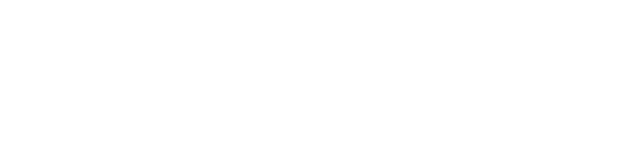
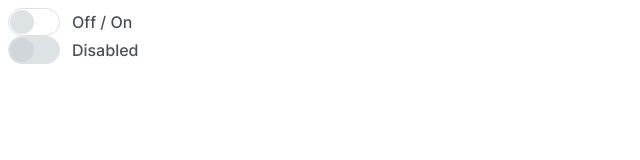
Before and after one commit to js-tasks-ru/htmlcss-20220919_brovij, a website: page 07-lection5/03-toggler/index.html in a window 1280 px wide. Shown: the whole page, without its empty margins (0-640 px from the left). Drawn offline with Linux system fonts and the light colour scheme.

Commit message:
add toggler, 7-module 3-task

```diff
--- a/07-lection5/03-toggler/index.html
+++ b/07-lection5/03-toggler/index.html
@@ -6,6 +6,23 @@
         <link rel="stylesheet" href="./toggler.css">
     </head>
     <body>
-
+        <label class="toggler">
+            <input type="checkbox" class="toggler__input">
+            <div class="toggler__state">
+                <div class="toggler__control">
+                    <div class="toggler__switcher"></div>
+                </div>
+                <div class="toggler__title">Off / On</div>
+            </div>
+        </label>
+        <label class="toggler">
+            <input type="checkbox" disabled class="toggler__input">
+            <div class="toggler__state">
+                <div class="toggler__control">
+                    <div class="toggler__switcher"></div>
+                </div>
+                <div class="toggler__title">Disabled</div>
+            </div>
+        </label>
     </body>
 </html>
--- a/07-lection5/03-toggler/toggler.css
+++ b/07-lection5/03-toggler/toggler.css
@@ -0,0 +1,66 @@
+.toggler {
+    position: relative;
+}
+
+.toggler__input {
+    position: absolute;
+	clip: rect(0, 0, 0, 0);
+}
+
+.toggler__state {
+    display: flex;
+    align-items: center;
+	gap: 12px;
+}
+
+.toggler__control {
+    cursor: pointer;
+    box-sizing: border-box;
+    width: 52px;
+    height: 28px;
+    left: 0px;
+    top: calc(50% - 28px/2);
+    background: #FFFFFF;
+    border: 1px solid var(--grey-2);
+    border-radius: 16px;
+}
+
+.toggler__switcher {
+    width: 24px;
+	height: 24px;
+	background: var(--grey-2);
+	border-radius: 16px;
+	position: absolute;
+	top: 50%;
+	left: 2px;
+	transform: translateY(-50%);
+	transition: all .5s ease;
+}
+
+.toggler__title {
+    font-family: 'Inter';
+    font-style: normal;
+    font-weight: 400;
+    font-size: 16px;
+    line-height: 24px;
+    color: var(--grey-4);
+}
+
+.toggler__input:checked ~ .toggler__state .toggler__control {
+    background: #4263EB;
+    border: 1px solid #4263EB;
+}
+
+.toggler__input:checked ~ .toggler__state .toggler__switcher {
+	left: 25px;
+    background: #FFFFFF;
+}
+
+.toggler__input:disabled ~ .toggler__state .toggler__control {
+	background: var(--grey-2);
+}
+
+.toggler__input:disabled ~ .toggler__state .toggler__switcher{
+	background: var(--grey-3);
+    opacity: 0.25;
+}
```
